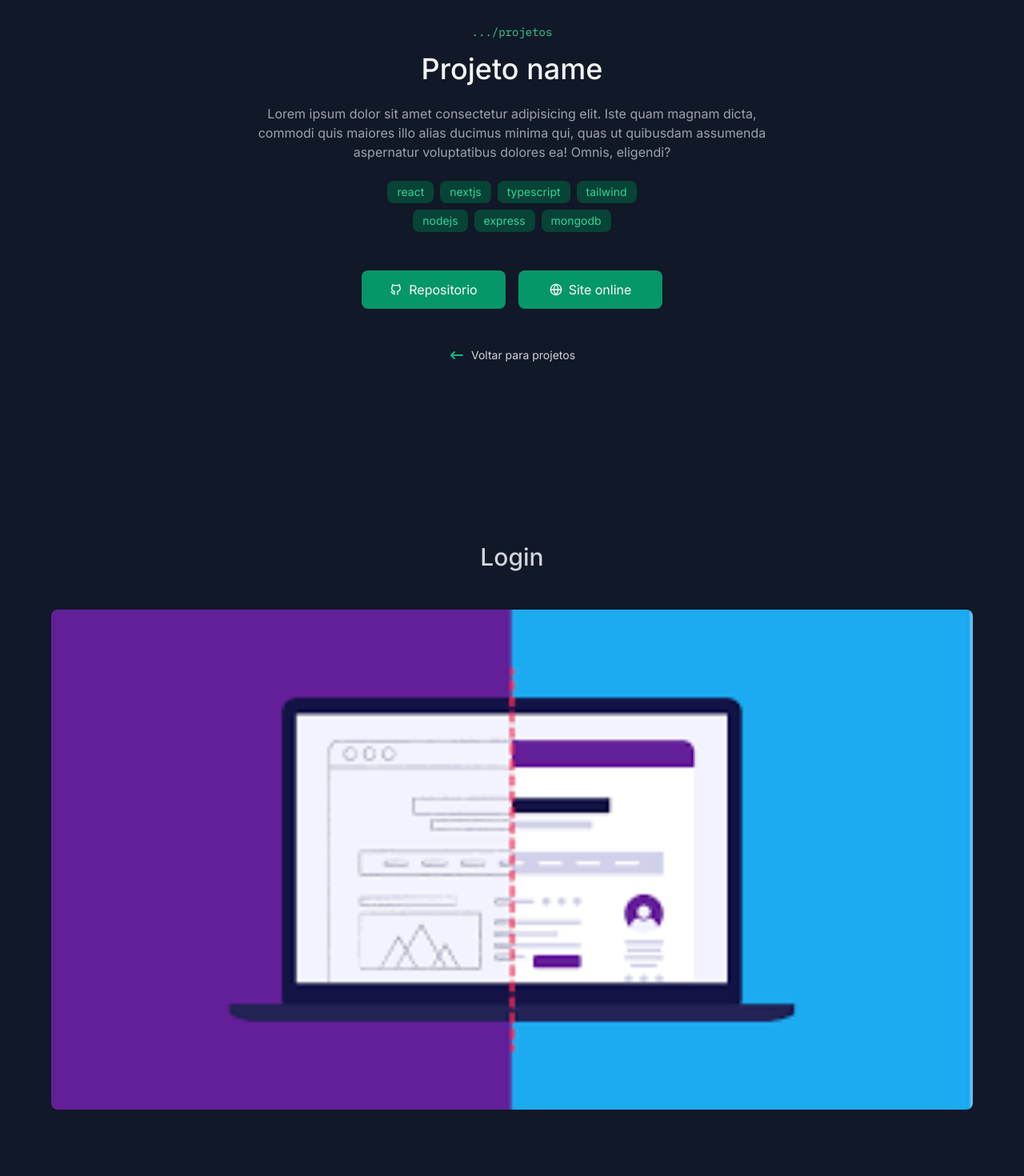
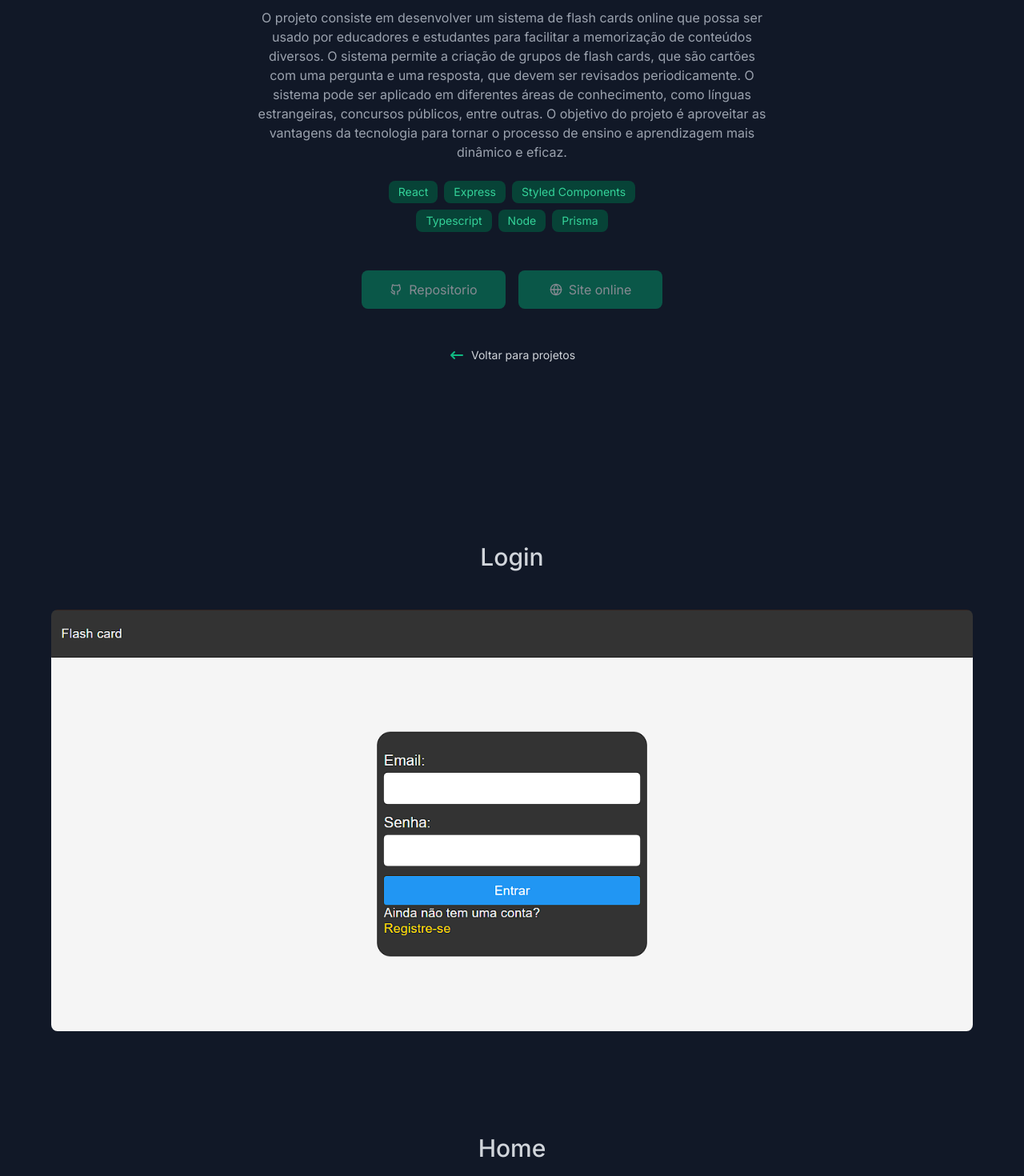
Before and after one commit to kefflen/next-portfolio, a Next.js app: page /projects/flashcard-app in a window 1280 px wide. Shown: the part 200-1670 px from the top of the page at 80% size. Built offline with nearby package versions, Linux system fonts and the light colour scheme.

Commit message:
feat: update project and project details pages to receive registered projects

```diff
--- a/app/mocks/projects.ts
+++ b/app/mocks/projects.ts
@@ -1,10 +1,27 @@
 
-export const mockProjects = [
+type Project = {
+  title: string
+  slug: string
+  summary: string
+  description: string
+  thumbnailUrl: string
+  techs: string[]
+  githubUrl?: string
+  liveUrl?: string
+  sections: {
+    title: string
+    image: string
+  }[]
+}
+
+export const mockProjects: Project[] = [
   {
     title: "Flashcards App",
     slug: "flashcard-app",
     summary:
       "O projeto consiste em desenvolver um sistema de flash cards online que possa ser usado por educadores e estudantes para facilitar a memorização de conteúdos diversos. O sistema permite a criação de grupos de flash cards, que são cartões com uma pergunta e uma resposta, que devem ser revisados periodicamente. O sistema pode ser aplicado em diferentes áreas de conhecimento, como línguas estrangeiras, concursos públicos, entre outras. O objetivo do projeto é aproveitar as vantagens da tecnologia para tornar o processo de ensino e aprendizagem mais dinâmico e eficaz.",
+    description:
+    "O projeto consiste em desenvolver um sistema de flash cards online que possa ser usado por educadores e estudantes para facilitar a memorização de conteúdos diversos. O sistema permite a criação de grupos de flash cards, que são cartões com uma pergunta e uma resposta, que devem ser revisados periodicamente. O sistema pode ser aplicado em diferentes áreas de conhecimento, como línguas estrangeiras, concursos públicos, entre outras. O objetivo do projeto é aproveitar as vantagens da tecnologia para tornar o processo de ensino e aprendizagem mais dinâmico e eficaz.",
     thumbnailUrl: "/projects/flashcard/Thumbnail.png",
     techs: [
       "React",
@@ -14,5 +31,31 @@ export const mockProjects = [
       "Node",
       "Prisma",
     ],
+    sections: [
+      {
+        title: "Login",
+        image: "/projects/flashcard/01 Login.png",
+      },
+      {
+        title: "Home",
+        image: "/projects/flashcard/03 Home.png",
+      },
+      {
+        title: "Deck",
+        image: "/projects/flashcard/04 Deck.png",
+      },
+      {
+        title: "Flashcard",
+        image: "/projects/flashcard/06 Revisar flash card.png",
+      },
+      {
+        title: "Grupos",
+        image: "/projects/flashcard/08 Grupos.png",
+      },
+      {
+        title: "Modal de convite",
+        image: "/projects/flashcard/10 Mandar convite.png",
+      },
+    ],
   },
 ]
--- a/app/projects/[slug]/_components/project-details.tsx
+++ b/app/projects/[slug]/_components/project-details.tsx
@@ -17,18 +17,30 @@ const MOCK_TECHS = [
   "express",
   "mongodb",
 ]
-export const ProjectDetails = () => {
+
+type ProjectDetailsProps = {
+  project: {
+    title: string
+    thumbnailUrl: string
+    description: string
+    techs: string[]
+    githubUrl?: string
+    liveUrl?: string
+  }
+}
+//TODO: Fix background image not showing
+export const ProjectDetails = ({ project }: ProjectDetailsProps) => {
   return (
     <section className="w-full sm:min-h-[750px] flex flex-col items-center justify-end relative pb-10 sm:pb-24 py-24 px-6 overflow-hidden">
       <div
         className="absolute inset-0 z-[-1]"
         style={{
-          background: `url(/images/hero-pattern.svg) no-repeat cemter/cover, url(${"images/hero-bg.png"}) no-repeat center/cover`,
+          background: `url(/images/hero-pattern.svg) no-repeat cemter/cover, url(${project.thumbnailUrl}) no-repeat center/cover`,
         }}
       />
       <SectionTitle
         subtitle="projetos"
-        title="Projeto name"
+        title={project.title}
         className="text-center items-center sm:[&>h3]:text-4xl"
       />
       <motion.p
@@ -38,13 +50,10 @@ export const ProjectDetails = () => {
         transition={{ duration: 0.5 }}
         className="text-gray-400 text-center max-w-[640px] my-4 sm:my-6 text-sm sm:text-base"
       >
-        Lorem ipsum dolor sit amet consectetur adipisicing elit. Iste quam
-        magnam dicta, commodi quis maiores illo alias ducimus minima qui, quas
-        ut quibusdam assumenda aspernatur voluptatibus dolores ea! Omnis,
-        eligendi?
+        {project.description}
       </motion.p>
       <div className="flex w-full flex-wrap gap-2 items-center justify-center max-w-[350px]">
-        {MOCK_TECHS.map((tech, index) => (
+        {project.techs.map((tech, index) => (
           <TechBadge
             initial={{ opacity: 0, scale: 0 }}
             whileInView={{ opacity: 1, scale: 1 }}
@@ -57,13 +66,13 @@ export const ProjectDetails = () => {
       </div>
       <div className="my-6 sm:my-12 flex items-center gap-2 sm:gap-4 flex-col sm:flex-row">
         <a href="https://www.github.com" target="_blank">
-          <Button className="min-w-[180px]">
+          <Button className="min-w-[180px]" disabled={!project.githubUrl}>
             <TbBrandGithub />
             Repositorio
           </Button>
         </a>
         <a href="https://www.github.com" target="_blank">
-          <Button className="min-w-[180px]">
+          <Button className="min-w-[180px]" disabled={!project.liveUrl}>
             <FiGlobe />
             Site online
           </Button>
--- a/app/projects/[slug]/_components/project-sections.tsx
+++ b/app/projects/[slug]/_components/project-sections.tsx
@@ -1,21 +1,13 @@
 import Image from "next/image"
 
-const sections = [
-  {
-    title: "Login",
-    image: "/images/placeholder-project.png",
-  },
-  {
-    title: "Dashboard",
-    image: "/images/placeholder-project.png",
-  },
-  {
-    title: "Profile",
-    image: "/images/placeholder-project.png",
-  },
-]
+type ProjectSectionsProps = {
+  sections: {
+    title: string
+    image: string
+  }[]
+}
 
-export const ProjectSections = () => {
+export const ProjectSections = ({ sections }: ProjectSectionsProps) => {
   return (
     <section className="container my-12 md:my-32 flex flex-col gap-8 md:gap-32">
       {sections.map((section, index) => (
--- a/app/projects/[slug]/page.tsx
+++ b/app/projects/[slug]/page.tsx
@@ -1,11 +1,25 @@
+'use client'
+import { mockProjects } from "@/app/mocks/projects"
+import { useParams } from "next/navigation"
+import { useRouter } from "next/navigation"
 import { ProjectDetails } from "./_components/project-details"
 import { ProjectSections } from "./_components/project-sections"
 
 export default function ProjectPage() {
+  const { slug } = useParams()
+  const router = useRouter()
+
+  const project = mockProjects.find((project) => project.slug === slug)
+
+  if (!project) {
+    router.push("/")
+    return null
+  }
+
   return (
     <>
-      <ProjectDetails />
-      <ProjectSections />
+      <ProjectDetails project={project} />
+      <ProjectSections sections={project.sections}/>
     </>
   )
 }
--- a/app/projects/_components/projects-list/index.tsx
+++ b/app/projects/_components/projects-list/index.tsx
@@ -1,12 +1,22 @@
 import { Link } from "@/app/components/link"
+import { mockProjects } from "@/app/mocks/projects"
 import { ProjectCard } from "./project-card"
 
 export const ProjectsList = () => {
+  const projects = mockProjects
   return (
     <section className="container py-32 grid grid-cols-1 sm:grid-cols-[repeat(auto-fit,minmax(350px,1fr))] gap-x-4 gap-y-6">
-      <Link href={`/projects/project-name`}>
-        <ProjectCard />
-      </Link>
+      {projects.map((project) => (
+        <Link key={project.slug} href={`/projects/${project.slug}`}>
+          <ProjectCard
+            key={project.slug}
+            name={project.title}
+            summary={project.summary}
+            techs={project.techs}
+            thumbnailUrl={project.thumbnailUrl}
+          />
+        </Link>
+      ))}
     </section>
   )
 }
--- a/app/projects/_components/projects-list/project-card.tsx
+++ b/app/projects/_components/projects-list/project-card.tsx
@@ -1,6 +1,17 @@
 import Image from "next/image"
 
-export const ProjectCard = () => {
+type ProjectCardProps = {
+  name: string
+  summary: string
+  techs: string[]
+  thumbnailUrl: string
+}
+export const ProjectCard = ({
+  name,
+  summary,
+  techs,
+  thumbnailUrl,
+}: ProjectCardProps) => {
   return (
     <div className="rounded-lg h-[436px] flex flex-col bg-gray-800 overflow-hidden border-2 border-gray-800 hover:border-emerald-500 opacity-70 hover:opacity-100 transition-all group">
       <div className="w-full h-48 overflow-hidden">
@@ -9,22 +20,17 @@ export const ProjectCard = () => {
           width={380}
           height={200}
           unoptimized
-          src="/images/placeholder-project.png"
+          src={thumbnailUrl}
           className="w-full h-full object-cover duration-500 group-hover:scale-110 transition-all"
         />
       </div>
       <div className="flex-1 flex flex-col p-8">
         <strong className="font-medium text-gray-50/90 group-hover:text-emerald-500">
-          ProjetoName
+          {name}
         </strong>
-        <p className="mt-2 text-gray-400 line-clamp-4">
-          Lorem ipsum dolor sit amet consectetur adipisicing elit. Repellendus
-          atque vitae porro doloribus, rerum minus, mollitia accusamus, dolorem
-          sapiente maxime quia a similique repellat maiores optio sit sed ipsam
-          soluta!
-        </p>
+        <p className="mt-2 text-gray-400 line-clamp-4">{summary}</p>
         <span className="text-gray-300 text-sm font-medium block mt-auto truncate">
-          Next.js, Next auth, Stitches, Radix, Typescript, Prisma, React Query
+          {techs.join(", ")}
         </span>
       </div>
     </div>
```
